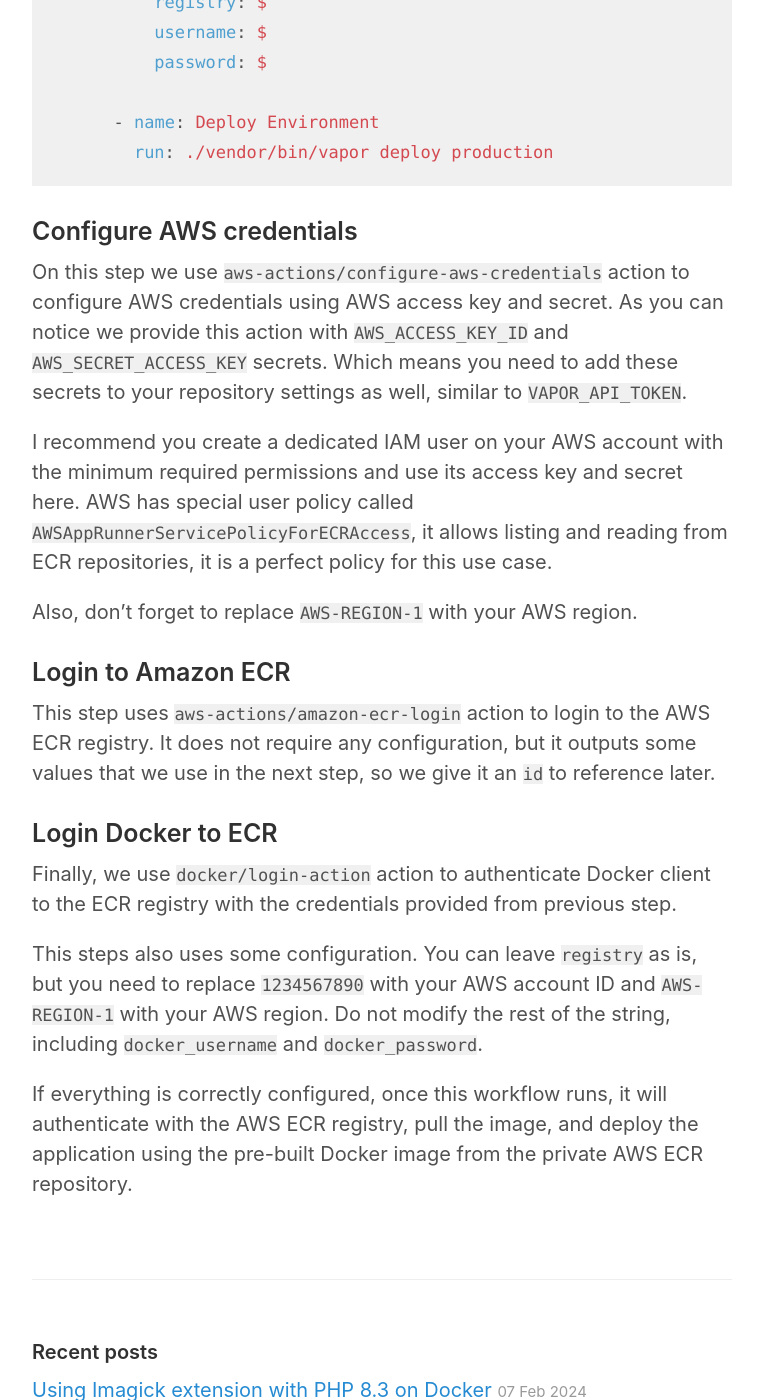
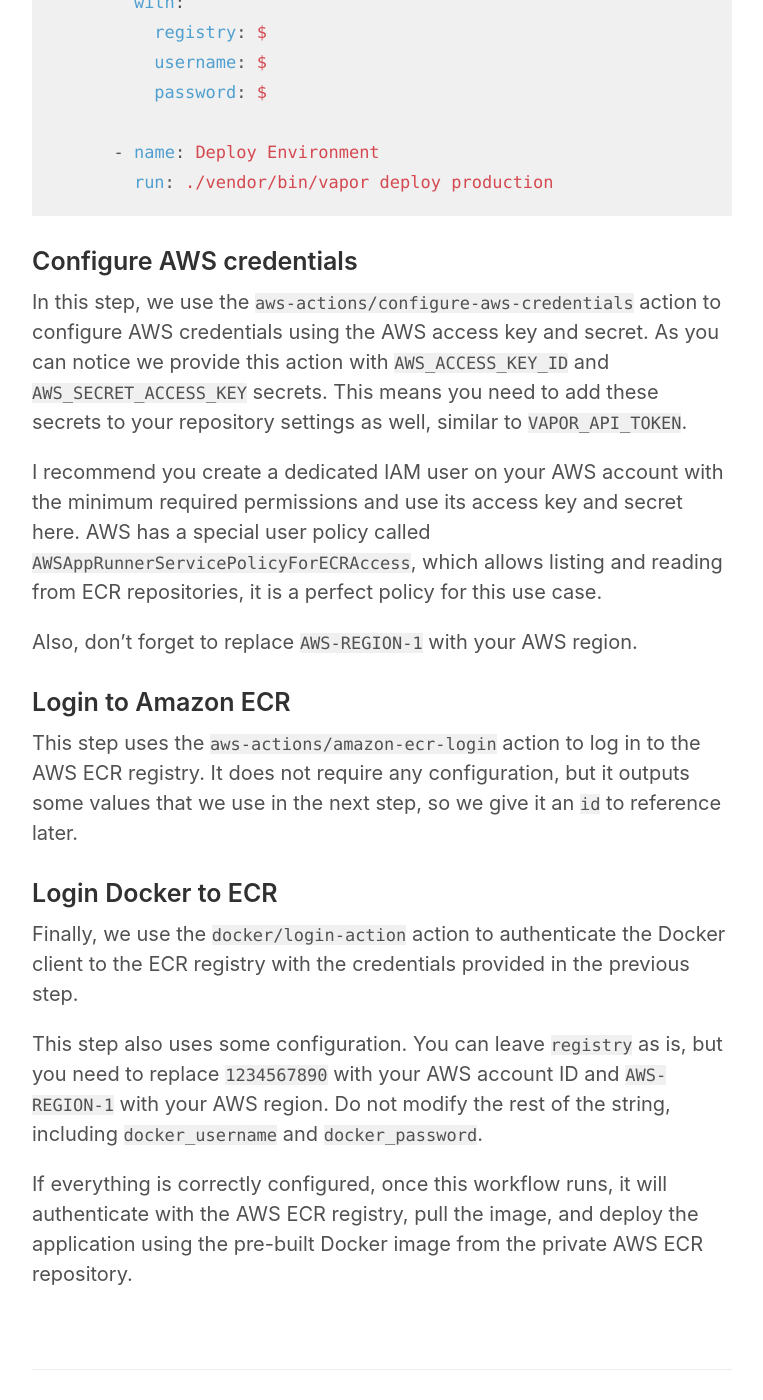
Before and after one commit to orkhanahmadov/orkhanahmadov.github.io, a Jekyll site: the page built from _posts/2024-02-14-using-github-actions-to-run-vapor-deployments.md, in a window 1280 px wide and 1400 px high, scrolled down 4602 px. Shown: the whole window, without its empty margins (258-1021 px from the left). Built offline with Jekyll 4.4.1, drawn with Linux system fonts in a browser that asks for light colours; some of the changed text lies outside the part shown.

Commit message:
Fix typos

````diff
--- a/_posts/2024-02-14-using-github-actions-to-run-vapor-deployments.md
+++ b/_posts/2024-02-14-using-github-actions-to-run-vapor-deployments.md
@@ -6,11 +6,11 @@
 In the previous post, we discussed how to use pre-built Docker images with Laravel Vapor to reduce deployment time.
 There I also mentioned using GitHub Actions to automate the deployment.
 
-In this post I want to showcase some examples, including one that uses private AWS ECR repository as base image to deploy Vapor applications using GitHub Actions.
+In this post, I want to showcase some examples, including one that uses a private AWS ECR repository as a base image to deploy Vapor applications using GitHub Actions.
 
 <!--more-->
 
-First, create GitHub action workflow file in `.github/workflows` directory.
+First, create a GitHub action workflow file in the `.github/workflows` directory.
 For example, `deploy.yml`. If you have more than one environment, you can create separate workflow files for each environment.
 `deploy-production.yml` for production, `deploy-staging.yml` for staging, etc.
 
@@ -55,9 +55,9 @@
         run: ./vendor/bin/vapor deploy production
 ```
 
-Here we give the action a name, instruct it to run on every push to the `master` branch, which includes both direct pushes and pull request merges to `master`.
+Here we give the action a name, and instruct it to run on every push to the `master` branch, which includes both direct pushes and pull request merges to `master`.
 
-Important part here is the `VAPOR_API_TOKEN` secret.
+The important part here is the `VAPOR_API_TOKEN` secret.
 First, go to your [Vapor Profile, API Token](https://vapor.laravel.com/app/account/api-tokens) and generate a new token.
 Then go to your repository "Settings" > "Secrets and variables" > "Actions" on GitHub, and add a new repository secret with the name `VAPOR_API_TOKEN` and the value of the generated token.
 
@@ -67,16 +67,16 @@
 - We install PHP dependencies using `composer`
 - Finally, we deploy the application using `vapor deploy production`
 
-Another important note here, I personally like to add `laravel/vapor-cli` as dependency to the project and lock the version. That's why we use `./vendor/bin/vapor` instead of `vapor` directly.
-If you prefer to use global `vapor` command, you can replace dependency installing step with `composer global require laravel/vapor-cli` and on the deployment step use `vapor deploy production`.
+Another important note here, I like to add `laravel/vapor-cli` as a dependency to the project and lock the version. That's why we use `./vendor/bin/vapor` instead of `vapor` directly.
+If you prefer to use the global `vapor` command, you can replace the dependency installing step with `composer global require laravel/vapor-cli` and on the deployment step use `vapor deploy production`.
 
 ## Using custom Docker image from private AWS ECR repository
 
 In the [previous post](https://orkhan.dev/2024/02/06/using-pre-built-docker-images-with-laravel-vapor-to-reduce-deployment-time/) we talked about using pre-built Docker images with Vapor deployments.
 
-If you used a public repository on AWS ECR or Docker Hub, you should be able to use above GitHub Actions workflow without any changes.
+If you used a public repository on AWS ECR or Docker Hub, you should be able to use the above GitHub Actions workflow without any changes.
 
-But if you used a private repository, you need to authenticate with the registry before you can push or pull images. This requires adding a few more steps to the workflow file.
+But if you use a private repository, you need to authenticate with the registry before you can push or pull images. This requires adding a few more steps to the workflow file.
 
 Before running the deployment command we need to:
 
@@ -143,24 +143,24 @@
 
 ### Configure AWS credentials
 
-On this step we use `aws-actions/configure-aws-credentials` action to configure AWS credentials using AWS access key and secret.
-As you can notice we provide this action with `AWS_ACCESS_KEY_ID` and `AWS_SECRET_ACCESS_KEY` secrets. Which means you need to add these secrets to your repository settings as well, similar to `VAPOR_API_TOKEN`.
+In this step, we use the `aws-actions/configure-aws-credentials` action to configure AWS credentials using the AWS access key and secret.
+As you can notice we provide this action with `AWS_ACCESS_KEY_ID` and `AWS_SECRET_ACCESS_KEY` secrets. This means you need to add these secrets to your repository settings as well, similar to `VAPOR_API_TOKEN`.
 
 I recommend you create a dedicated IAM user on your AWS account with the minimum required permissions and use its access key and secret here.
-AWS has special user policy called `AWSAppRunnerServicePolicyForECRAccess`, it allows listing and reading from ECR repositories, it is a perfect policy for this use case.
+AWS has a special user policy called `AWSAppRunnerServicePolicyForECRAccess`, which allows listing and reading from ECR repositories, it is a perfect policy for this use case.
 
 Also, don't forget to replace `AWS-REGION-1` with your AWS region.
 
 ### Login to Amazon ECR
 
-This step uses `aws-actions/amazon-ecr-login` action to login to the AWS ECR registry.
+This step uses the `aws-actions/amazon-ecr-login` action to log in to the AWS ECR registry.
 It does not require any configuration, but it outputs some values that we use in the next step, so we give it an `id` to reference later.
 
 ### Login Docker to ECR
 
-Finally, we use `docker/login-action` action to authenticate Docker client to the ECR registry with the credentials provided from previous step.
+Finally, we use the `docker/login-action` action to authenticate the Docker client to the ECR registry with the credentials provided in the previous step.
 
-This steps also uses some configuration.
+This step also uses some configuration.
 You can leave `registry` as is, but you need to replace `1234567890` with your AWS account ID and `AWS-REGION-1` with your AWS region.
 Do not modify the rest of the string, including `docker_username` and `docker_password`.
 
````
Also changed, not shown: other parts of _posts/2024-02-14-using-github-actions-to-run-vapor-deployments.md (+1 -1 lines).
